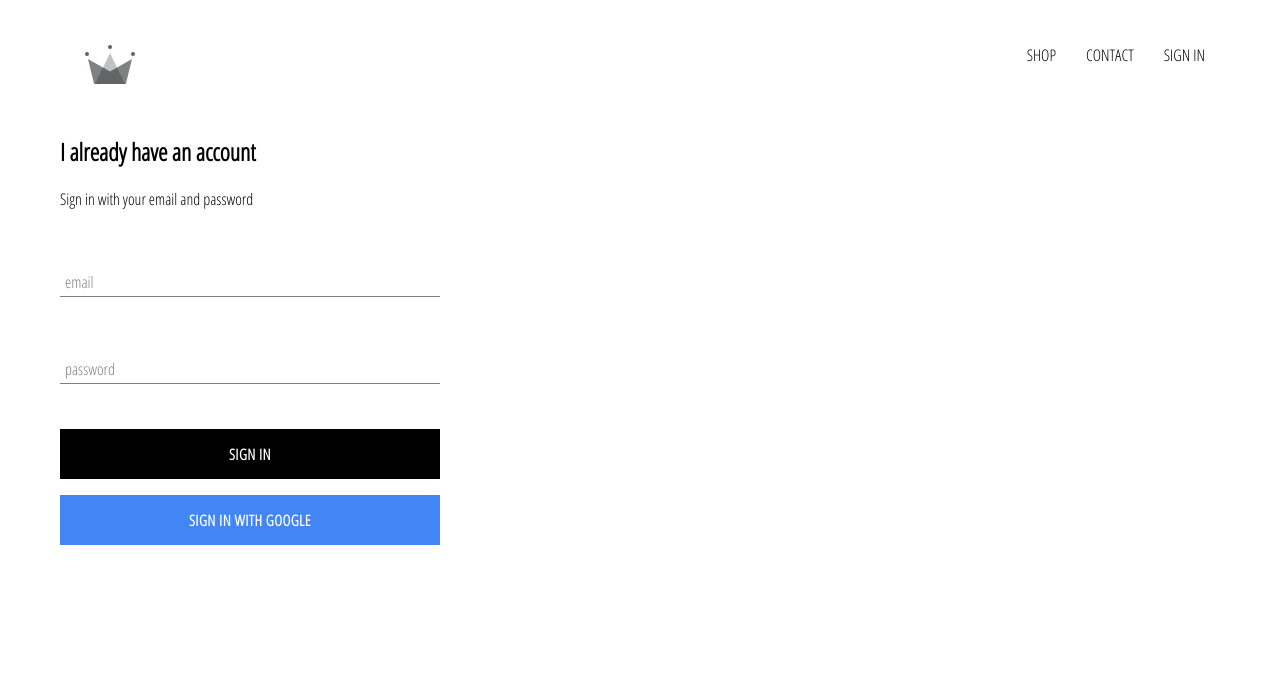
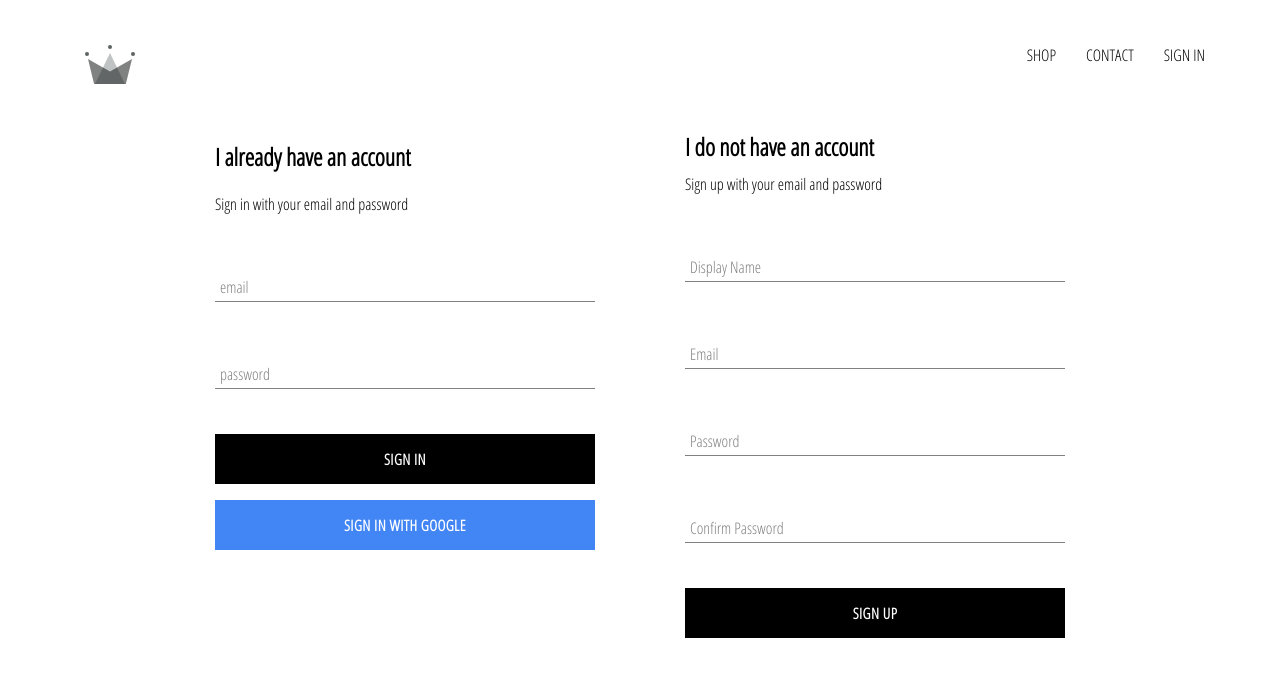
Before and after one commit to zakiezabar/crwn-clothing, a React (Create React App) app: page /signin in a window 1280 px wide. Shown: the top 676 px of the page. Built offline with nearby package versions, Linux system fonts and the light colour scheme; no server answers.

Commit message:
implemented firebase utils, included ability to store authenticated users into our firestore database

```diff
--- a/src/App.js
+++ b/src/App.js
@@ -7,7 +7,7 @@
 import ShopPage from './pages/shop/shop.component';
 import SignInAndSignUpPage from './pages/sign-in-and-sign-up/sign-in-and-sign-up.component'
 import Header from './components/header/header.component';
-import { auth } from './firebase/filebase.utils';
+import { auth, createUserProfileDocument } from './firebase/filebase.utils';
 
 class App extends React.Component {
   constructor () {
@@ -21,10 +21,23 @@
   unsubscribeFromAuth = null;
 
   componentDidMount() {
-    this.unsubscribeFromAuth = auth.onAuthStateChanged(user => {
-      this.setState({ currentUser: user });
+    this.unsubscribeFromAuth = auth.onAuthStateChanged(async userAuth => {
+      if (userAuth) {
+        const userRef = await createUserProfileDocument(userAuth);
 
-      console.log(user);
+        userRef.onSnapshot(snapShot => {
+          this.setState({
+            currentUser: {
+              id: snapShot.id,
+              ...snapShot.data()
+            }
+          });
+
+          console.log(this.state);
+        });
+      }
+
+      this.setState({ currentUser: userAuth });
     });
   }
 
--- /dev/null
+++ b/src/components/sign-up/sign-up.component.jsx
@@ -0,0 +1,103 @@
+import React from 'react';
+
+import FormInput from '../form-input/form-input.component'
+import CustomButton from '../custom-button/custom-button.component'
+
+import { auth, createUserProfileDocument } from '../../firebase/filebase.utils'
+
+import './sign-up.styles.scss'
+
+class SignUp extends React.Component {
+    constructor() {
+        super();
+
+        this.state = {
+            displayName: '',
+            email: '',
+            password: '',
+            confirmPassword: ''
+        }
+    }
+
+    handleSubmit = async event => {
+        event.preventDefault();
+
+        const { displayName, email, password, confirmPassword } = this.state;
+
+        if(password !== confirmPassword) {
+            alert("Password don't match");
+            return;
+        }
+
+        try {
+            const { user } = await auth.createUserWithEmailAndPassword(
+                email,
+                password
+            );
+
+            await createUserProfileDocument(user, { displayName });
+
+            this.setState({
+                displayName: '',
+                email: '',
+                password: '',
+                confirmPassword: ''
+            });
+        } catch (error) {
+            console.error(error);
+        }
+    };
+
+    handleChange = event => {
+        const { name, value } = event.target;
+
+        this.setState({ [name]: value });
+    };
+
+    render () {
+        const { displayName, email, password, confirmPassword } = this.state;
+        return(
+            <div className='sign-up'>
+                <h2 className='title'>I do not have an account</h2>
+                <span>Sign up with your email and password</span>
+                <form className='sign-up-form' onSubmit={this.handleSubmit}>
+                    <FormInput
+                        type='text'
+                        name='displayName'
+                        value={displayName}
+                        onChange={this.handleChange}
+                        label='Display Name'
+                        required
+                    />
+                    <FormInput
+                        type='email'
+                        name='email'
+                        value={email}
+                        onChange={this.handleChange}
+                        label='Email'
+                        required
+                    />
+                    <FormInput
+                        type='password'
+                        name='password'
+                        value={password}
+                        onChange={this.handleChange}
+                        label='Password'
+                        required
+                    />
+                    <FormInput
+                        type='password'
+                        name='confirmPassword'
+                        value={confirmPassword}
+                        onChange={this.handleChange}
+                        label='Confirm Password'
+                        required
+                    />
+                    <CustomButton type='submit'>SIGN UP</CustomButton>
+                </form>
+            </div>
+        );
+    }
+}
+
+export default SignUp;
--- /dev/null
+++ b/src/components/sign-up/sign-up.styles.scss
@@ -0,0 +1,9 @@
+.sign-up {
+    display: flex;
+    flex-direction: column;
+    width: 380px;
+
+    .title {
+        margin: 10px 0;
+    }
+}
--- a/src/firebase/filebase.utils.js
+++ b/src/firebase/filebase.utils.js
@@ -13,6 +13,32 @@
     measurementId: "G-62FS268NLB"
 };
 
+export const createUserProfileDocument = async (userAuth, additionalData ) => {
+    if (!userAuth) return;
+
+    const userRef = firestore.doc(`users/${userAuth.uid}`);
+
+    const snapShot = await userRef.get();
+
+    if(!snapShot.exist) {
+        const { displayName, email } = userAuth;
+        const createdAt = new Date();
+
+        try {
+            await userRef.set({
+                displayName,
+                email,
+                createdAt,
+                ...additionalData
+            })
+        } catch (error) {
+            console.log('error creating user', error.message);
+        }
+    }
+
+    return userRef;
+};
+
 firebase.initializeApp(config);
 
 export const auth = firebase.auth();
--- a/src/pages/sign-in-and-sign-up/sign-in-and-sign-up.component.jsx
+++ b/src/pages/sign-in-and-sign-up/sign-in-and-sign-up.component.jsx
@@ -1,12 +1,14 @@
 import React from 'react';
 
 import SignIn from '../../components/sign-in/sign-in.component';
+import SignUp from '../../components/sign-up/sign-up.component';
 
 import './sign-in-and-sign-up.styles.scss';
 
 const SignInAndSignUpPage = () => (
     <div className='sign-in-and-sign-up'>
         <SignIn />
+        <SignUp />
     </div>
 )
 
--- a/src/pages/sign-in-and-sign-up/sign-in-and-sign-up.styles.scss
+++ b/src/pages/sign-in-and-sign-up/sign-in-and-sign-up.styles.scss
@@ -0,0 +1,6 @@
+.sign-in-and-sign-up {
+    width: 850px;
+    display: flex;
+    justify-content: space-between;
+    margin: 30px auto;
+}
```
